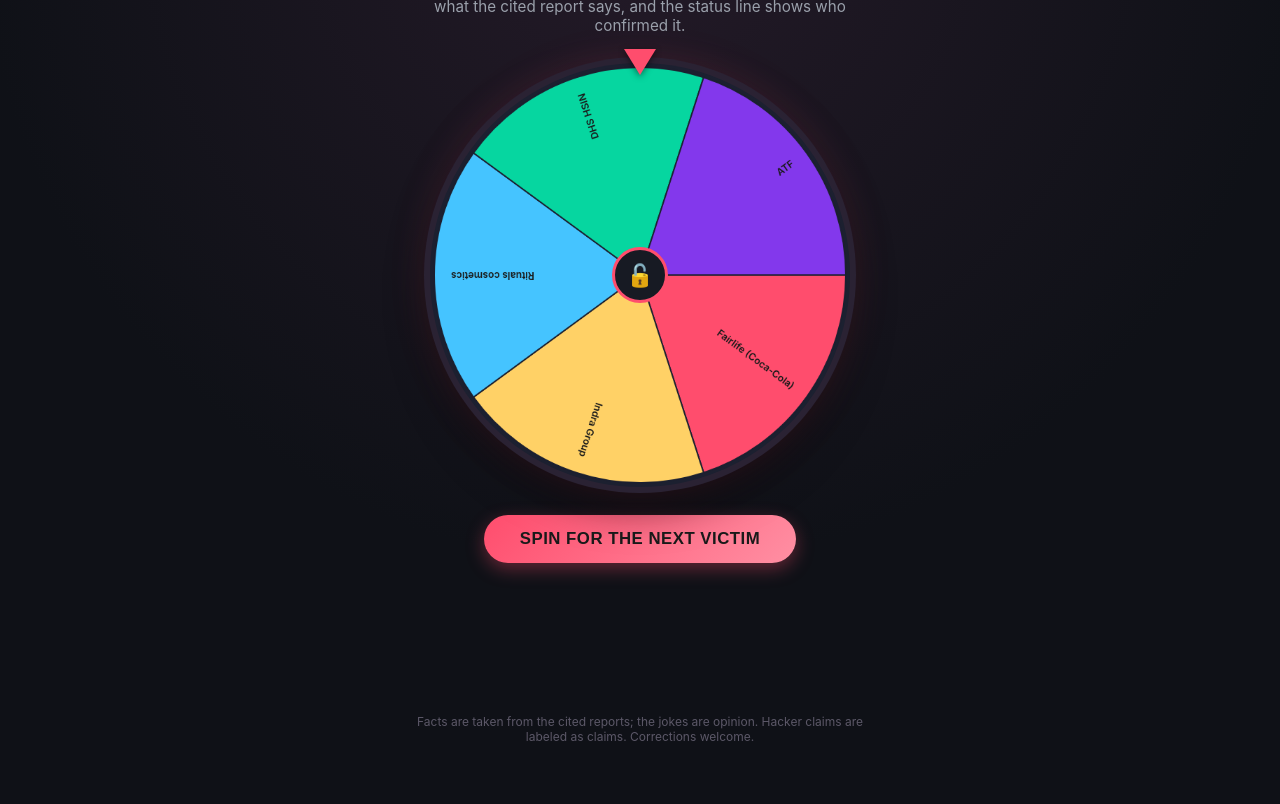
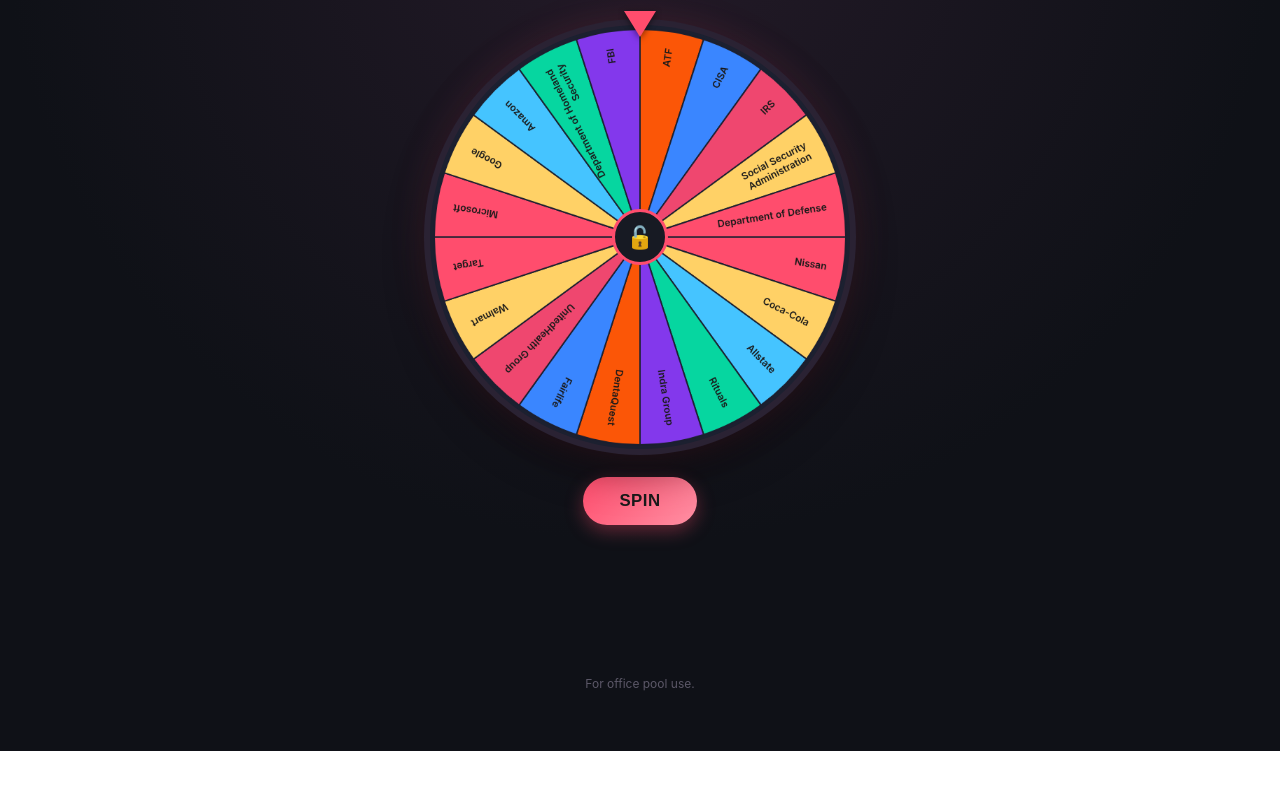
Before and after one commit to oneboss302/whos-next, a plain HTML site: page index.html in a window 1280 px wide. Shown: the part 93-897 px from the top of the page. After the commit the page ends 844 px from the top, so only its background shows below. Drawn offline with Linux system fonts and the light colour scheme.

Commit message:
Replace breach-claims wheel with office pool wheel (names only)
Co-Authored-By: Claude Haiku 5.5 <noreply@anthropic.com>

```diff
--- a/index.html
+++ b/index.html
@@ -3,7 +3,7 @@
 <head>
 <meta charset="UTF-8">
 <meta name="viewport" content="width=device-width, initial-scale=1">
-<title>Who's Next? Satire Wheel</title>
+<title>Office Pool Wheel</title>
 <style>
   :root {
     --bg: #0f1117;
@@ -124,8 +124,8 @@
 </head>
 <body>
 
-<h1>🎡 Who's <span>Next?</span></h1>
-<p class="tagline">A satirical wheel of real 2026 cyber incidents. Each card lists what the cited report says, and the status line shows who confirmed it.</p>
+<h1>🎡 Office <span>Pool</span> Wheel</h1>
+<p class="tagline">Spin for a name. Pool rules are yours.</p>
 
 <div class="wheel-wrap">
   <div class="pointer"></div>
@@ -133,10 +133,10 @@
   <div class="hub">🔓</div>
 </div>
 
-<button id="spinBtn">SPIN FOR THE NEXT VICTIM</button>
+<button id="spinBtn">SPIN</button>
 
 <div class="result" id="result">
-  <div class="label">Breach Report</div>
+  <div class="label">Pick</div>
   <div class="victim" id="victim">—</div>
   <div class="reported" id="reported"></div>
   <div class="status" id="status"></div>
@@ -144,40 +144,30 @@
   <a id="source" href="#" target="_blank" rel="noopener"></a>
 </div>
 
-<footer>Facts are taken from the cited reports; the jokes are opinion. Hacker claims are labeled as claims. Corrections welcome.</footer>
+<footer>For office pool use.</footer>
 
 <script>
-const victims = [
-  { short: "Fairlife (Coca-Cola)",
-    name: "Fairlife, Coca-Cola's dairy subsidiary",
-    reported: "A July 2026 ransomware attack forced it to suspend production at its dairy facility (reported July 16, 2026).",
-    status: "Status: reported, citing TechCrunch.",
-    joke: "The one thing they could not hold hostage was the milk.",
-    source: "https://www.cm-alliance.com/cybersecurity-blog/major-cyber-attacks-data-breaches-ransomware-attacks-in-july-2026" },
-  { short: "Indra Group",
-    name: "Indra Group, Spanish defense and technology firm",
-    reported: "A July 1, 2026 ransomware attack reportedly led to data theft; the SafePay group is listed as the attacker.",
-    status: "Status: reported. Attack on a subsidiary not confirmed in the source.",
-    joke: "A defense and technology firm, hit by a group named SafePay. The irony was not on purpose.",
-    source: "https://www.cm-alliance.com/cybersecurity-blog/major-cyber-attacks-data-breaches-ransomware-attacks-in-july-2026" },
-  { short: "Rituals cosmetics",
-    name: "Rituals, cosmetics company",
-    reported: "Confirmed a data breach of customer personal information after hackers compromised its membership database, potentially affecting 41 million customers.",
-    status: "Status: breach confirmed; exact number not confirmed.",
-    joke: "The loyalty program finally earned its keep.",
-    source: "https://www.kaseya.com/blog/the-week-in-breach-news-04-29-26/" },
-  { short: "DHS HSIN",
-    name: "U.S. Department of Homeland Security, Homeland Security Information Network",
-    reported: "A DHS spokesperson confirmed the intrusion to BleepingComputer on July 1, 2026. DHS said there was no indication classified networks were affected.",
-    status: "Status: confirmed by DHS.",
-    joke: "The agency that tracks threats got tracked.",
-    source: "https://www.bleepingcomputer.com/news/security/dhs-confirms-hackers-breached-hsin-info-sharing-platform/" },
-  { short: "ATF",
-    name: "Bureau of Alcohol, Tobacco, Firearms and Explosives (ATF)",
-    reported: "A spokesperson confirmed a ransomware group gained access to a computer system (Reuters, August 27, 2026). The agency designated it a 'major incident'. Qilin claimed the attack.",
-    status: "Status: confirmed by the agency; group's claim.",
-    joke: "A federal agency that tracks illegal weapons now has to track its own ransomware.",
-    source: "https://tribune.com.pk/story/2626100/us-federal-agency-confirms-data-breach-in-wake-of-claims-by-ransomware-group" }
+const names = [
+  "Nissan",
+  "Coca-Cola",
+  "Allstate",
+  "Rituals",
+  "Indra Group",
+  "DentaQuest",
+  "Fairlife",
+  "UnitedHealth Group",
+  "Walmart",
+  "Target",
+  "Microsoft",
+  "Google",
+  "Amazon",
+  "Department of Homeland Security",
+  "FBI",
+  "ATF",
+  "CISA",
+  "IRS",
+  "Social Security Administration",
+  "Department of Defense"
 ];
 
 const colors = ["#ff4d6d","#ffd166","#45c4ff","#06d6a0","#8338ec","#fb5607","#3a86ff","#ef476f","#ffd166","#ff4d6d"];
@@ -187,7 +177,7 @@ const ctx = canvas.getContext('2d');
 const size = canvas.width;
 const center = size / 2;
 const radius = center - 6;
-const segCount = victims.length;
+const segCount = names.length;
 const segAngle = (2 * Math.PI) / segCount;
 
 function wrapText(ctx, text, maxWidth) {
@@ -230,7 +220,7 @@ function drawWheel() {
     ctx.textBaseline = "middle";
     ctx.fillStyle = "#1a1a1a";
     ctx.font = "600 14px -apple-system, sans-serif";
-    const lines = wrapText(ctx, victims[i].short, radius - 90);
+    const lines = wrapText(ctx, names[i], radius - 90);
     const lineHeight = 17;
     const totalH = lines.length * lineHeight;
     lines.forEach((line, li) => {
@@ -269,14 +259,12 @@ spinBtn.addEventListener('click', () => {
     const normalized = ((currentRotation % (2 * Math.PI)) + 2 * Math.PI) % (2 * Math.PI);
     const pointerAngle = (2 * Math.PI - normalized + (3 * Math.PI / 2)) % (2 * Math.PI);
     const index = Math.floor(pointerAngle / segAngle) % segCount;
-    const v = victims[index];
-
-    victimEl.textContent = v.name;
-    reportedEl.textContent = v.reported;
-    statusEl.textContent = v.status;
-    jokeEl.textContent = v.joke;
-    sourceEl.href = v.source;
-    sourceEl.textContent = "Source";
+    victimEl.textContent = names[index];
+    reportedEl.textContent = "";
+    statusEl.textContent = "";
+    jokeEl.textContent = "";
+    sourceEl.removeAttribute("href");
+    sourceEl.textContent = "";
     resultBox.classList.add('show');
     spinning = false;
     spinBtn.disabled = false;
```
